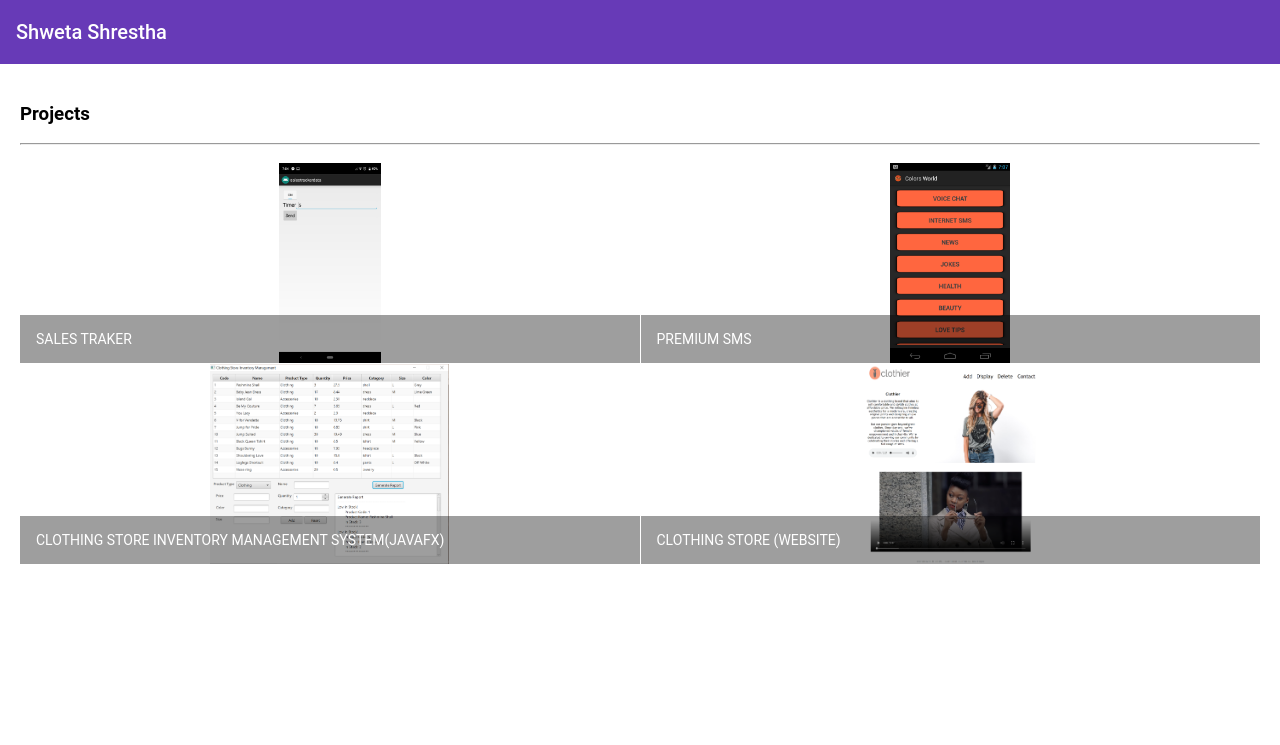
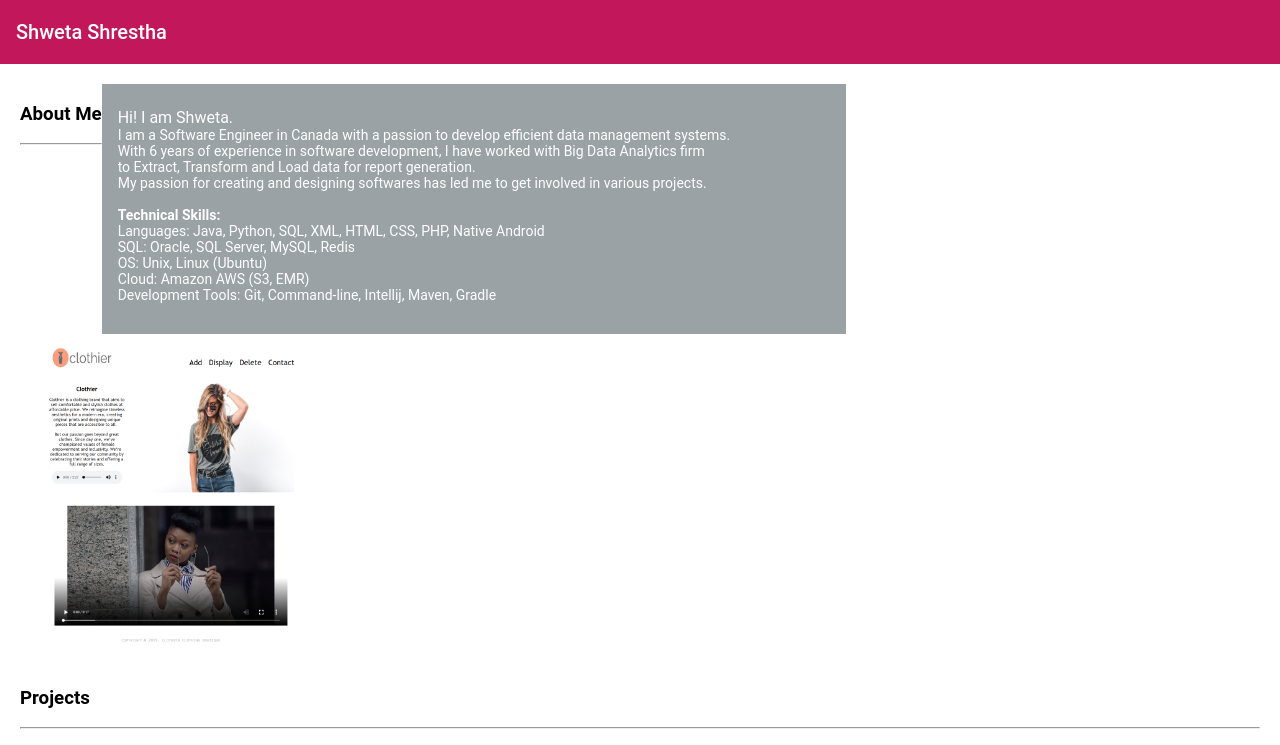
Before and after one commit to shwetastha/portfolioDesign, an Angular app: page / in a window 1280 px wide. Shown: the top 745 px of the page. Built offline with nearby package versions, Linux system fonts and the light colour scheme.

Commit message:
About me added

```diff
--- a/package.json
+++ b/package.json
@@ -8,7 +8,7 @@
     "test": "ng test",
     "lint": "ng lint",
     "e2e": "ng e2e",
-    "ghpages": "npm install && ng build --prod --base-href 'https://shwetastha.github.io/portfolioDesign/' && ngh"
+    "ghpages": "ng build --prod --base-href 'https://shwetastha.github.io/portfolioDesign/' && ngh"
   },
   "private": true,
   "dependencies": {
--- /dev/null
+++ b/src/app/about/about.component.html
@@ -0,0 +1,113 @@
+<div class="container"
+     fxLayout="column"
+     fxLayoutGap="10px">
+
+  <div fxFlex>
+    <div>
+      <h3>About Me</h3>
+      <hr>
+    </div>
+    <div fxFlex=60 class="text grey-background">
+      <mat-list float >
+        <mat-list-item>
+          <p mat-line>
+            Hi! I am Shweta.
+            <p mat-line>
+              I am a Software Engineer in Canada with a passion to
+            develop efficient data management systems. </p>
+            <p mat-line>With 6 years of experience in software development,
+            I have worked with Big Data Analytics firm </p>
+            <p mat-line>to Extract, Transform and Load
+            data for report generation. </p>
+            <p mat-line>My passion for creating and designing softwares has led me to get involved in
+            various projects.
+          </p>
+          <p mat-line>
+              &nbsp;
+          </p>
+          <p mat-line>
+              <strong>Technical Skills:</strong>
+          </p>
+          <p mat-line>Languages: Java, Python, SQL, XML, HTML, CSS, PHP, Native Android</p>
+          <p mat-line>SQL: Oracle, SQL Server, MySQL, Redis</p>
+          <p mat-line>OS: Unix, Linux (Ubuntu)</p>
+          <p mat-line>Cloud: Amazon AWS (S3, EMR)</p>
+          <p mat-line>Development Tools: Git, Command-line, Intellij, Maven, Gradle</p>
+        </mat-list-item>
+      </mat-list>
+    </div>
+</div>
+
+<div fxFlex=40>
+  <img width="300px" height="300px" src="./assets/images/ClothingStore-Website.png"/>
+</div>
+  </div>
+
+  <!-- <div fxFlex="40">
+    <mat-list float >
+      <mat-list-item>
+        <p mat-line>
+          Hi! I am Shweta.
+          <p mat-line>
+            I am a Software Engineer in Canada with a passion to
+          develop efficient data management systems. </p>
+          <p mat-line>With 6 years of experience in software development,
+          I have worked with Big Data Analytics firm </p>
+          <p mat-line>to Extract, Transform and Load
+          data for report generation. </p>
+          <p mat-line>My passion for creating and designing softwares has led me to get involved in
+          various projects.
+        </p>
+        <p mat-line>
+            &nbsp;
+        </p>
+        <p mat-line>
+            <strong>Technical Skills:</strong>
+        </p>
+        <p mat-line>Languages: Java, Python, SQL, XML, HTML, CSS, PHP, Native Android</p>
+        <p mat-line>SQL: Oracle, SQL Server, MySQL, Redis</p>
+        <p mat-line>OS: Unix, Linux (Ubuntu)</p>
+        <p mat-line>Cloud: Amazon AWS (S3, EMR)</p>
+        <p mat-line>Development Tools: Git, Command-line, Intellij, Maven, Gradle</p>
+      </mat-list-item>
+    </mat-list>
+  </div> -->
+
+  <!-- <div>
+      <div fxFlex=60 class="text grey-background">
+          <mat-list float >
+            <mat-list-item>
+              <p mat-line>
+                Hi! I am Shweta.
+                <p mat-line>
+                  I am a Software Engineer in Canada with a passion to
+                develop efficient data management systems. </p>
+                <p mat-line>With 6 years of experience in software development,
+                I have worked with Big Data Analytics firm </p>
+                <p mat-line>to Extract, Transform and Load
+                data for report generation. </p>
+                <p mat-line>My passion for creating and designing softwares has led me to get involved in
+                various projects.
+              </p>
+              <p mat-line>
+                  &nbsp;
+              </p>
+              <p mat-line>
+                  <strong>Technical Skills:</strong>
+              </p>
+              <p mat-line>Languages: Java, Python, SQL, XML, HTML, CSS, PHP, Native Android</p>
+              <p mat-line>SQL: Oracle, SQL Server, MySQL, Redis</p>
+              <p mat-line>OS: Unix, Linux (Ubuntu)</p>
+              <p mat-line>Cloud: Amazon AWS (S3, EMR)</p>
+              <p mat-line>Development Tools: Git, Command-line, Intellij, Maven, Gradle</p>
+            </mat-list-item>
+          </mat-list>
+        </div>
+    </div>
+
+    <div fxFlex=40>
+      <img width="300px" height="300px" src="./assets/images/ClothingStore-Website.png"/>
+    </div>
+
+
+</div> -->
--- /dev/null
+++ b/src/app/about/about.component.ts
@@ -0,0 +1,15 @@
+import { Component, OnInit } from '@angular/core';
+
+@Component({
+  selector: 'app-about',
+  templateUrl: './about.component.html',
+  styleUrls: ['./about.component.scss']
+})
+export class AboutComponent implements OnInit {
+
+  constructor() { }
+
+  ngOnInit() {
+  }
+
+}
--- a/src/app/app.component.html
+++ b/src/app/app.component.html
@@ -1,3 +1,4 @@
 <mat-toolbar color="primary"> <span>Shweta Shrestha</span> </mat-toolbar>
 
+<app-about></app-about>
 <app-project></app-project>
--- a/src/app/app.module.ts
+++ b/src/app/app.module.ts
@@ -16,11 +16,13 @@ import { MatListModule } from '@angular/material/list';
 import { MatGridListModule } from '@angular/material/grid-list';
 import { MatCardModule } from '@angular/material/card';
 import { MatButtonModule } from '@angular/material/button';
+import { AboutComponent } from './about/about.component';
 
 @NgModule({
   declarations: [
     AppComponent,
-    ProjectComponent
+    ProjectComponent,
+    AboutComponent
   ],
   imports: [
     BrowserModule,
--- a/src/app/project/project.component.html
+++ b/src/app/project/project.component.html
@@ -10,7 +10,7 @@
   </div>
 
   <div fxFlex>
-    <mat-grid-list cols="2" rowHeight="200px">
+    <mat-grid-list cols="4" rowHeight="200px">
       <mat-grid-tile *ngFor="let portfolio of portfolios">
         <img height="200px" src={{portfolio.image}} alt={{portfolio.name}}>
         <mat-grid-tile-footer>
--- a/src/styles.scss
+++ b/src/styles.scss
@@ -1,4 +1,4 @@
-@import '~@angular/material/prebuilt-themes/deeppurple-amber.css';
+@import '~@angular/material/prebuilt-themes/pink-bluegrey.css';
 
 // some basic resets
 
@@ -13,3 +13,22 @@ body {
   display:flex;
 
 }
+
+.grey-background{
+  width: 650px;
+  opacity: 0.5;
+  background-color: #37474F;
+  color: black;
+  // border-top: 350px solid #90A4AE;
+  // border-right: 250px solid transparent;
+}
+
+
+
+.text {
+  width: 700px;
+  height: 250px;
+  // background-color: black;
+  float: left;
+  color: black;
+}
```
Also changed, not shown: src/app/about/about.component.scss (added), 1 other file (tests, documents, lock files or other folders).
